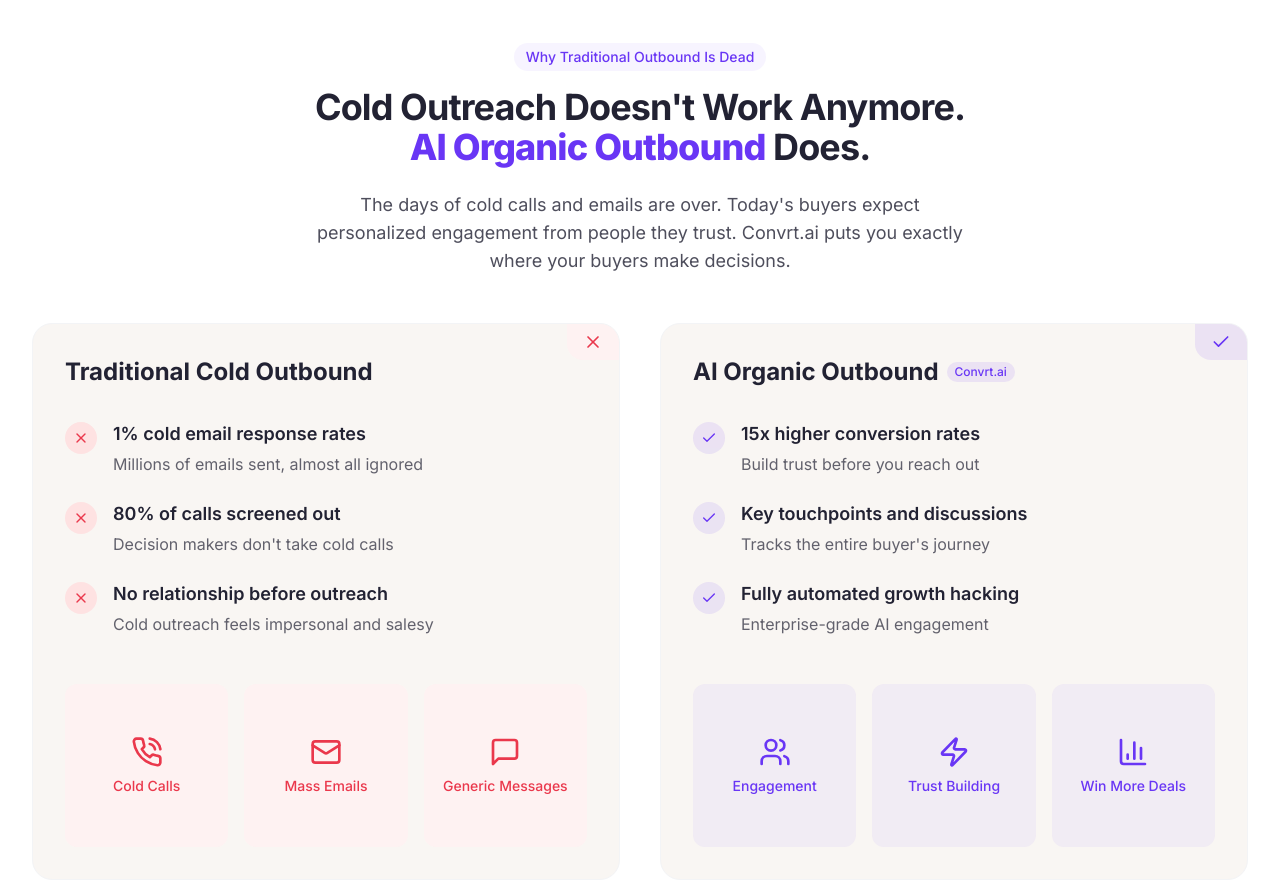
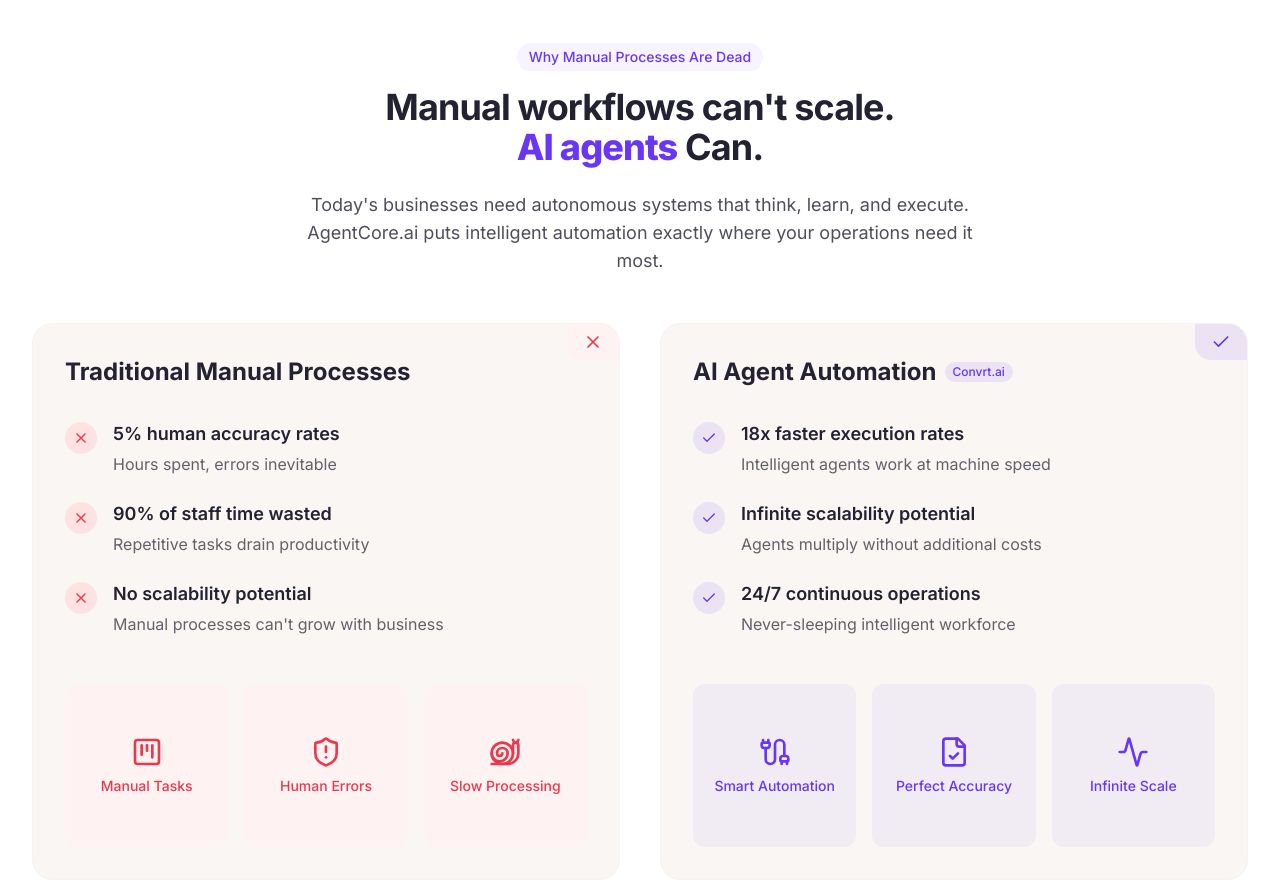
Before and after one commit to CalmNerd/SaaS-Landing-Page, a React (Vite) app: page / in a window 1280 px wide. Shown: the part 2020-2905 px from the top of the page. Built offline with nearby package versions, Linux system fonts and the light colour scheme.

Commit message:
problem statemenfixed

```diff
--- a/src/components/ProblemStatement.tsx
+++ b/src/components/ProblemStatement.tsx
@@ -1,6 +1,6 @@
 
 import React from 'react';
-import { X, Check, PhoneCall, Mail, MessageSquare, Users, Zap, BarChart3 } from 'lucide-react';
+import { X, Check, PhoneCall, Mail, MessageSquare, Users, Zap, BarChart3, SquareKanban, ShieldAlert, Snail, Cable, FileCheck, Activity } from 'lucide-react';
 import { motion } from 'framer-motion';
 
 const ProblemStatement = () => {
@@ -35,23 +35,22 @@ const ProblemStatement = () => {
           className="max-w-3xl mx-auto text-center mb-12"
         >
           <motion.div variants={itemVariants} className="section-tag">
-            Why Traditional Outbound Is Dead
+            Why Manual Processes Are Dead
           </motion.div>
 
           <motion.h2
             variants={itemVariants}
             className="heading-lg text-convrt-dark-blue mb-6"
           >
-            Cold Outreach Doesn't Work Anymore. <br />
-            <span className="text-convrt-purple font-extrabold">AI Organic Outbound</span> Does.
+            Manual workflows can't scale. <br />
+            <span className="text-convrt-purple font-extrabold">AI agents</span> Can.
           </motion.h2>
 
           <motion.p
             variants={itemVariants}
             className="text-convrt-dark-blue/80 text-lg mb-8 max-w-2xl mx-auto"
           >
-            The days of cold calls and emails are over. Today's buyers expect personalized engagement from people they trust. Convrt.ai puts you exactly where your buyers make decisions.
-          </motion.p>
+            Today's businesses need autonomous systems that think, learn, and execute. AgentCore.ai puts intelligent automation exactly where your operations need it most.          </motion.p>
         </motion.div>
 
         <motion.div
@@ -72,7 +71,7 @@ const ProblemStatement = () => {
             </div>
 
             <h3 className="heading-sm text-convrt-dark-blue mb-8 flex items-center">
-              Traditional Cold Outbound
+Traditional Manual Processes
             </h3>
 
             <ul className="space-y-6">
@@ -81,8 +80,8 @@ const ProblemStatement = () => {
                   <X className="w-4 h-4 text-[#EA384C]" />
                 </div>
                 <div>
-                  <p className="font-semibold text-lg text-convrt-dark-blue">1% cold email response rates</p>
-                  <p className="text-convrt-dark-blue/70 mt-1">Millions of emails sent, almost all ignored</p>
+                  <p className="font-semibold text-lg text-convrt-dark-blue">5% human accuracy rates</p>
+                  <p className="text-convrt-dark-blue/70 mt-1">Hours spent, errors inevitable</p>
                 </div>
               </li>
 
@@ -91,8 +90,8 @@ const ProblemStatement = () => {
                   <X className="w-4 h-4 text-[#EA384C]" />
                 </div>
                 <div>
-                  <p className="font-semibold text-lg text-convrt-dark-blue">80% of calls screened out</p>
-                  <p className="text-convrt-dark-blue/70 mt-1">Decision makers don't take cold calls</p>
+                  <p className="font-semibold text-lg text-convrt-dark-blue">90% of staff time wasted</p>
+                  <p className="text-convrt-dark-blue/70 mt-1">Repetitive tasks drain productivity</p>
                 </div>
               </li>
 
@@ -101,26 +100,26 @@ const ProblemStatement = () => {
                   <X className="w-4 h-4 text-[#EA384C]" />
                 </div>
                 <div>
-                  <p className="font-semibold text-lg text-convrt-dark-blue">No relationship before outreach</p>
-                  <p className="text-convrt-dark-blue/70 mt-1">Cold outreach feels impersonal and salesy</p>
+                  <p className="font-semibold text-lg text-convrt-dark-blue">No scalability potential</p>
+                  <p className="text-convrt-dark-blue/70 mt-1">Manual processes can't grow with business</p>
                 </div>
               </li>
             </ul>
 
             <div className="mt-12 grid grid-cols-3 gap-4">
               <div className="aspect-square flex flex-col items-center justify-center bg-red-50 rounded-xl p-3">
-                <PhoneCall className="w-8 h-8 text-[#EA384C] mb-2" />
-                <div className="text-sm text-center text-[#EA384C] font-medium">Cold Calls</div>
+                <SquareKanban className="w-8 h-8 text-[#EA384C] mb-2" />
+                <div className="text-sm text-center text-[#EA384C] font-medium">Manual Tasks</div>
               </div>
 
               <div className="aspect-square flex flex-col items-center justify-center bg-red-50 rounded-xl p-3">
-                <Mail className="w-8 h-8 text-[#EA384C] mb-2" />
-                <div className="text-sm text-center text-[#EA384C] font-medium">Mass Emails</div>
+                <ShieldAlert className="w-8 h-8 text-[#EA384C] mb-2" />
+                <div className="text-sm text-center text-[#EA384C] font-medium">Human Errors</div>
               </div>
 
               <div className="aspect-square flex flex-col items-center justify-center bg-red-50 rounded-xl p-3">
-                <MessageSquare className="w-8 h-8 text-[#EA384C] mb-2" />
-                <div className="text-sm text-center text-[#EA384C] font-medium">Generic Messages</div>
+                <Snail className="w-8 h-8 text-[#EA384C] mb-2" />
+                <div className="text-sm text-center text-[#EA384C] font-medium">Slow Processing</div>
               </div>
             </div>
 
@@ -138,7 +137,7 @@ const ProblemStatement = () => {
             </div>
 
             <h3 className="heading-sm text-convrt-dark-blue mb-8 flex items-center">
-              AI Organic Outbound
+              AI Agent Automation
               <span className="ml-2 px-2 py-0.5 text-xs font-medium bg-convrt-purple/10 text-convrt-purple rounded-full">Convrt.ai</span>
             </h3>
 
@@ -148,8 +147,8 @@ const ProblemStatement = () => {
                   <Check className="w-4 h-4 text-convrt-purple" />
                 </div>
                 <div>
-                  <p className="font-semibold text-lg text-convrt-dark-blue">15x higher conversion rates</p>
-                  <p className="text-convrt-dark-blue/70 mt-1">Build trust before you reach out</p>
+                  <p className="font-semibold text-lg text-convrt-dark-blue">18x faster execution rates</p>
+                  <p className="text-convrt-dark-blue/70 mt-1">Intelligent agents work at machine speed</p>
                 </div>
               </li>
 
@@ -158,8 +157,8 @@ const ProblemStatement = () => {
                   <Check className="w-4 h-4 text-convrt-purple" />
                 </div>
                 <div>
-                  <p className="font-semibold text-lg text-convrt-dark-blue">Key touchpoints and discussions</p>
-                  <p className="text-convrt-dark-blue/70 mt-1">Tracks the entire buyer's journey</p>
+                  <p className="font-semibold text-lg text-convrt-dark-blue">Infinite scalability potential</p>
+                  <p className="text-convrt-dark-blue/70 mt-1">Agents multiply without additional costs</p>
                 </div>
               </li>
 
@@ -168,26 +167,26 @@ const ProblemStatement = () => {
                   <Check className="w-4 h-4 text-convrt-purple" />
                 </div>
                 <div>
-                  <p className="font-semibold text-lg text-convrt-dark-blue">Fully automated growth hacking</p>
-                  <p className="text-convrt-dark-blue/70 mt-1">Enterprise-grade AI engagement</p>
+                  <p className="font-semibold text-lg text-convrt-dark-blue">24/7 continuous operations</p>
+                  <p className="text-convrt-dark-blue/70 mt-1">Never-sleeping intelligent workforce</p>
                 </div>
               </li>
             </ul>
 
             <div className="mt-12 grid grid-cols-3 gap-4">
               <div className="aspect-square flex flex-col items-center justify-center bg-convrt-purple/5 rounded-xl p-3">
-                <Users className="w-8 h-8 text-convrt-purple mb-2" />
-                <div className="text-sm text-center text-convrt-purple font-medium">Engagement</div>
+                <Cable className="w-8 h-8 text-convrt-purple mb-2" />
+                <div className="text-sm text-center text-convrt-purple font-medium">Smart Automation</div>
               </div>
 
               <div className="aspect-square flex flex-col items-center justify-center bg-convrt-purple/5 rounded-xl p-3">
-                <Zap className="w-8 h-8 text-convrt-purple mb-2" />
-                <div className="text-sm text-center text-convrt-purple font-medium">Trust Building</div>
+                <FileCheck className="w-8 h-8 text-convrt-purple mb-2" />
+                <div className="text-sm text-center text-convrt-purple font-medium">Perfect Accuracy</div>
               </div>
 
               <div className="aspect-square flex flex-col items-center justify-center bg-convrt-purple/5 rounded-xl p-3">
-                <BarChart3 className="w-8 h-8 text-convrt-purple mb-2" />
-                <div className="text-sm text-center text-convrt-purple font-medium">Win More Deals</div>
+                <Activity className="w-8 h-8 text-convrt-purple mb-2" />
+                <div className="text-sm text-center text-convrt-purple font-medium">Infinite Scale</div>
               </div>
             </div>
 
```
